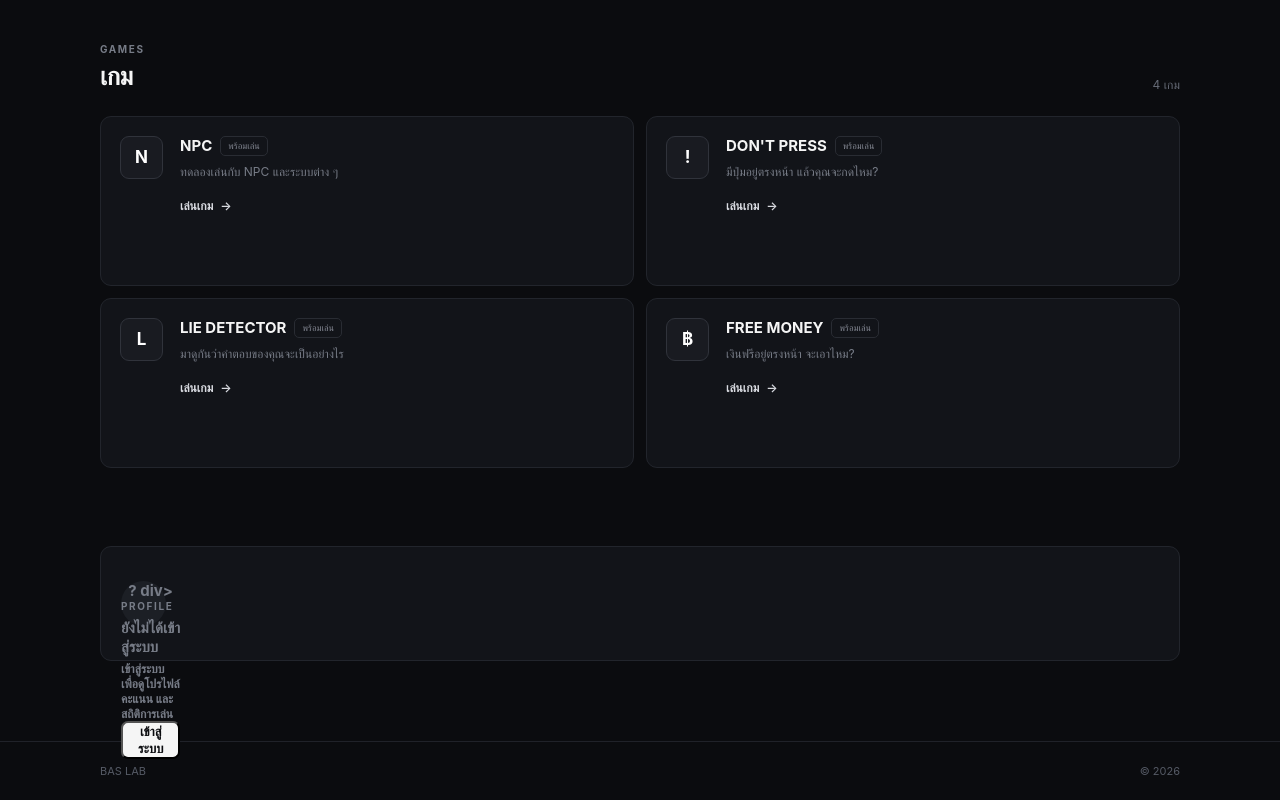
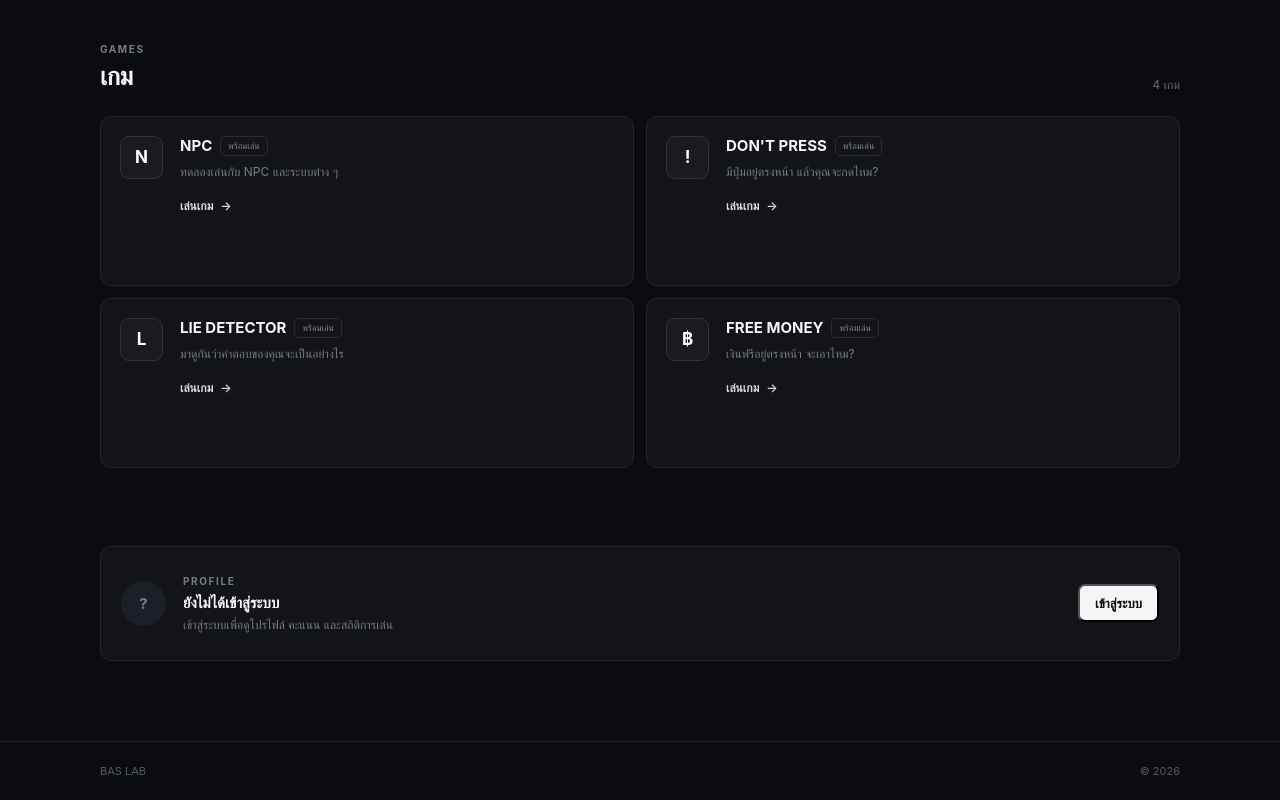
Before and after one commit to baskab01/my-site, a plain HTML site: page web/index.html in a window 1280 px wide. Shown: the part 545-1345 px from the top of the page. Drawn offline with Linux system fonts and the light colour scheme; no server answers.

```diff
--- a/web/index.html
+++ b/web/index.html
@@ -179,7 +179,7 @@
 
                     <div class="profile-avatar" id="profileAvatar">
                          ?
-                    div>
+                    </div>
 
                     <div class="profile-content">
                         <div class="section-label">PROFILE</div>
```
